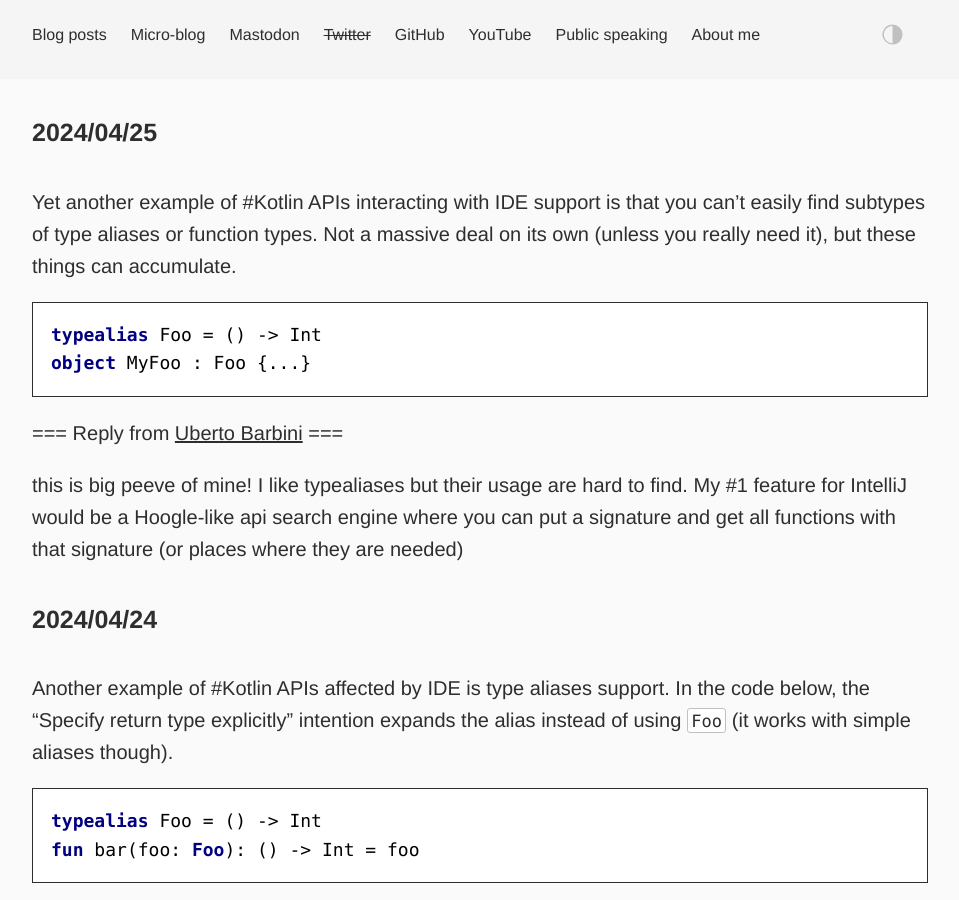
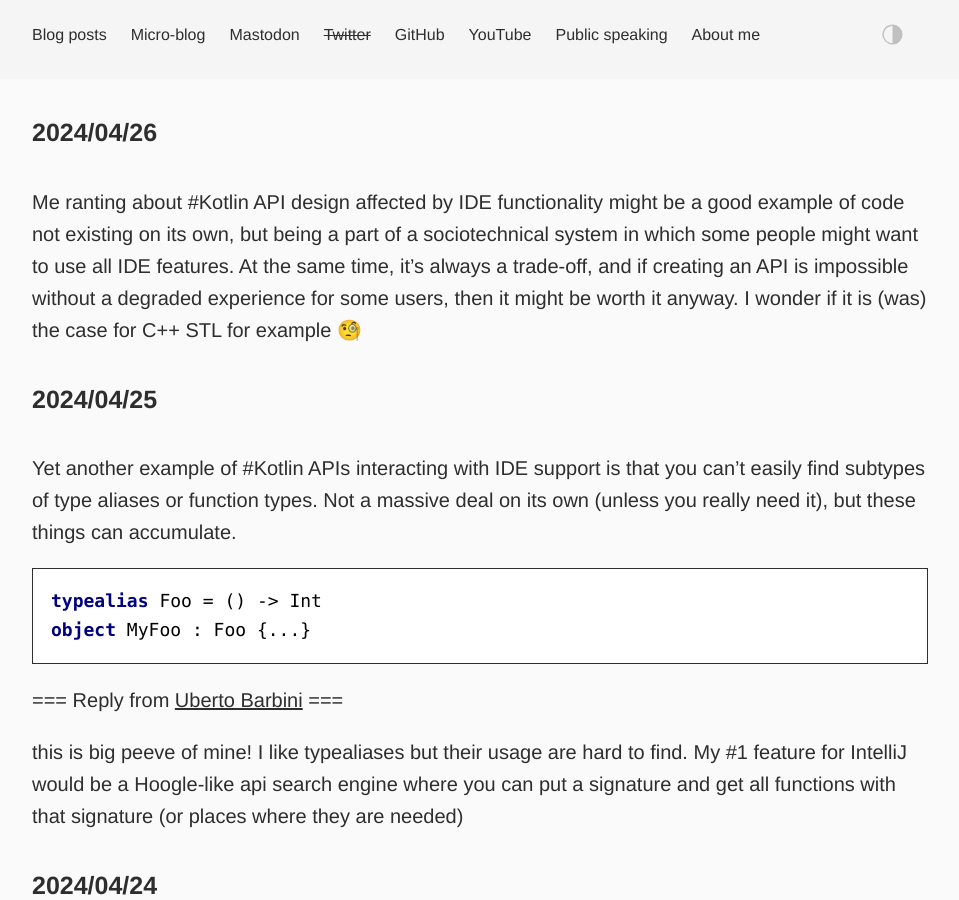
Before and after one commit to dkandalov/dkandalov.github.io, a Jekyll site: the page built from micro-blog.md, in a window 1280 px wide and 900 px high. Shown: the whole window, without its empty margins (160-1119 px from the left). Built offline with Jekyll 4.4.1, drawn with Linux system fonts in a browser that asks for light colours.

Commit message:
updated micro-blog

```diff
--- a/micro-blog.md
+++ b/micro-blog.md
@@ -2,6 +2,9 @@
 layout: post
 permalink: /micro-blog/
 ---
+
+#### 2024/04/26
+Me ranting about #Kotlin API design affected by IDE functionality might be a good example of code not existing on its own, but being a part of a sociotechnical system in which some people might want to use all IDE features. At the same time, it's always a trade-off, and if creating an API is impossible without a degraded experience for some users, then it might be worth it anyway. I wonder if it is (was) the case for C++ STL for example 🧐
 
 #### 2024/04/25
 Yet another example of #Kotlin APIs interacting with IDE support is that you can't easily find subtypes of type aliases or function types. Not a massive deal on its own (unless you really need it), but these things can accumulate.
```
